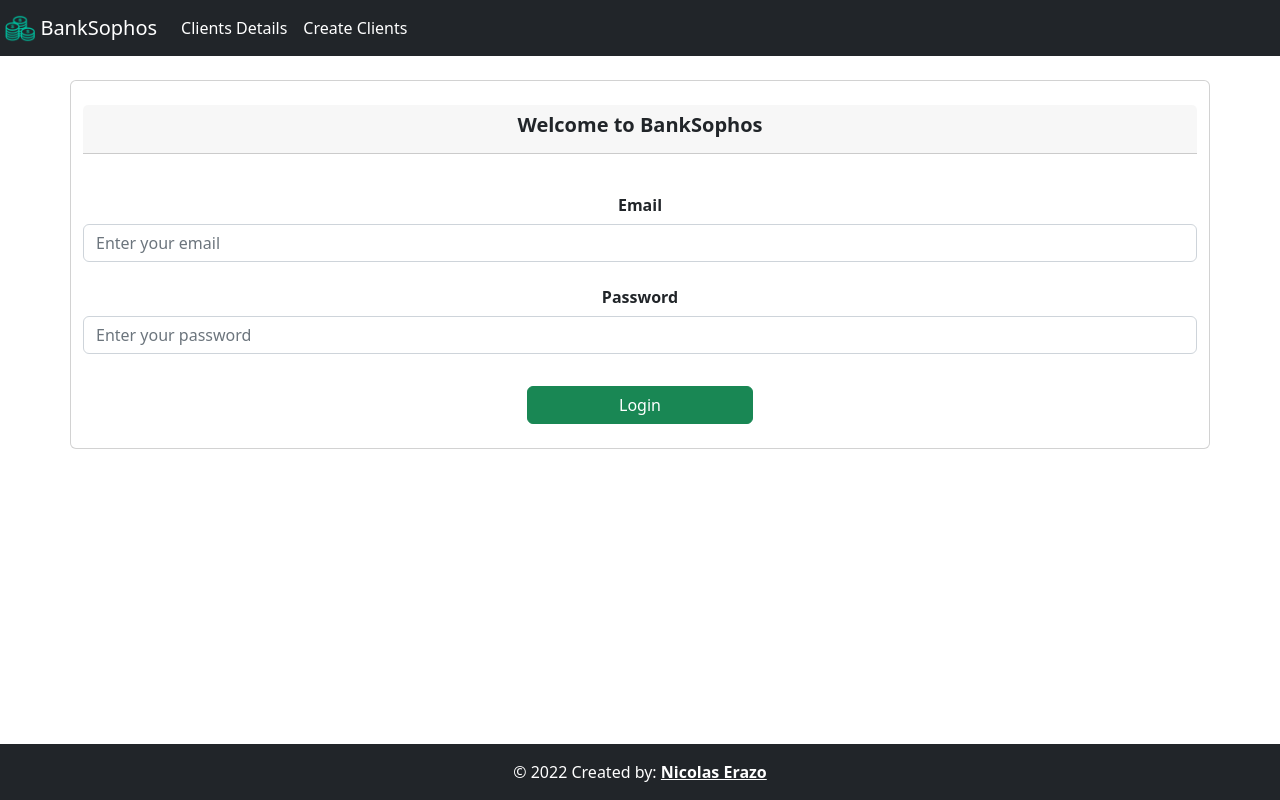
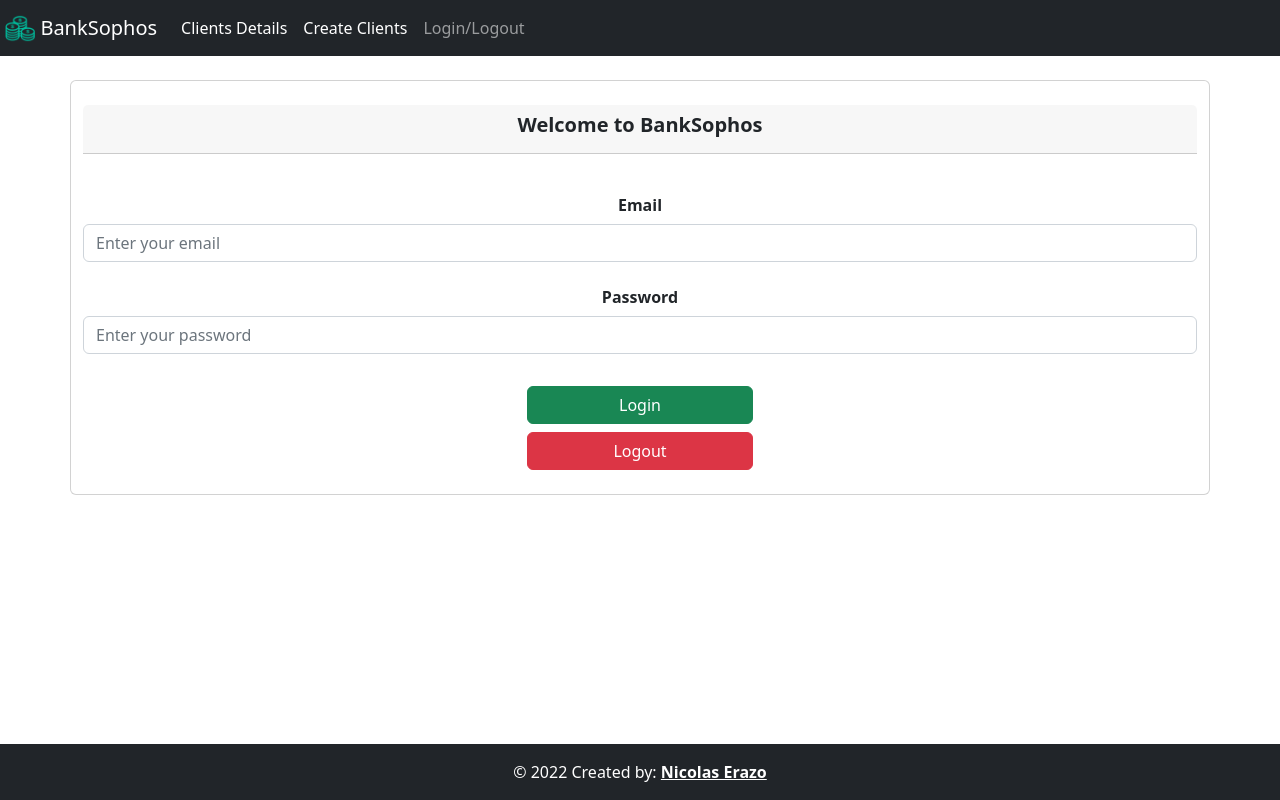
Before and after one commit to NicolasErazo/FinalChallengeFront, an Angular app: page /login in a window 1280 px wide. Built offline with nearby package versions, Linux system fonts and the light colour scheme.

Commit message:
Updates Login

```diff
--- a/src/app/app-routing.module.ts
+++ b/src/app/app-routing.module.ts
@@ -22,7 +22,6 @@ const routes: Routes = [
   {
     path: 'home',
     component: HomeComponent,
-    canActivate: [AuthGuard]
   },
   {
     path: 'clients',
--- a/src/app/home/home.component.ts
+++ b/src/app/home/home.component.ts
@@ -1,10 +1,11 @@
-import { Component } from '@angular/core';
+import { Component, OnInit } from '@angular/core';
+import { login } from '../login/login';
 
 @Component({
   selector: 'app-home',
   templateUrl: './home.component.html',
   styleUrls: ['./home.component.css']
 })
-export class HomeComponent {
+export class HomeComponent{
 
 }
--- a/src/app/login/login.component.html
+++ b/src/app/login/login.component.html
@@ -26,6 +26,9 @@
                     </button>
                 </div>
             </form>
+            <div class="text-center mt-2">
+                <a class="btn btn-danger" style="width: 226px" (click)="destroyToken()">Logout</a>
+            </div>
         </div>
     </div>
 </div>
--- a/src/app/login/login.component.ts
+++ b/src/app/login/login.component.ts
@@ -1,6 +1,7 @@
-import { Component } from '@angular/core';
+import { Component, OnDestroy } from '@angular/core';
 import { NgForm } from '@angular/forms';
 import { Router } from '@angular/router';
+import Swal from 'sweetalert2';
 import { login } from './login';
 import { LoginService } from './login.service';
 
@@ -9,20 +10,28 @@ import { LoginService } from './login.service';
   templateUrl: './login.component.html',
   styleUrls: ['./login.component.css'],
 })
-export class LoginComponent {
+export class LoginComponent{
   loginDates: login = {
     email: '',
     password: ''
   };
 
-  constructor(private router: Router, private loginService: LoginService) {}
+  constructor(private router: Router, private loginService: LoginService) { }
 
   loginUser(form: NgForm) {
     console.log('form value', form.value);
 
     this.loginService.login(this.loginDates)
-    .subscribe(response => {
-      this.router.navigate(['/home'])
-    })
+      .subscribe(response => {
+        this.router.navigate(['/home'])
+        Swal.fire('You are logged in!', 'Successful request!', 'success');
+      })
   }
+
+  destroyToken(): void {
+    localStorage.removeItem('token');
+    this.router.navigate(['/home']);
+    Swal.fire('You have closed session!', 'Successful request!', 'success');
+  }
+
 }
--- a/src/app/login/login.service.ts
+++ b/src/app/login/login.service.ts
@@ -12,7 +12,6 @@ export class LoginService {
 
   constructor(private http:HttpClient) { }
 
-    //Login
     login(creds: login){
       return this.http.post(this.url, creds, {
         observe: 'response'
--- a/src/app/login/login.ts
+++ b/src/app/login/login.ts
@@ -1,6 +1,4 @@
 export interface login {
-
     email: string;
     password: string;
-
 }
--- a/src/index.html
+++ b/src/index.html
@@ -25,7 +25,7 @@
       <div class="navbar-nav">
         <a class="nav-item nav-link active" href="/clients">Clients Details</a>
         <a class="nav-item nav-link active" href="/addClient">Create Clients</a>
-
+        <a class="nav-item nav-link" href="/login" *ngIf="token">Login/Logout</a>
       </div>
     </div>
   </nav>
```
Also changed, not shown: src/styles.css (line endings or trailing spaces).
